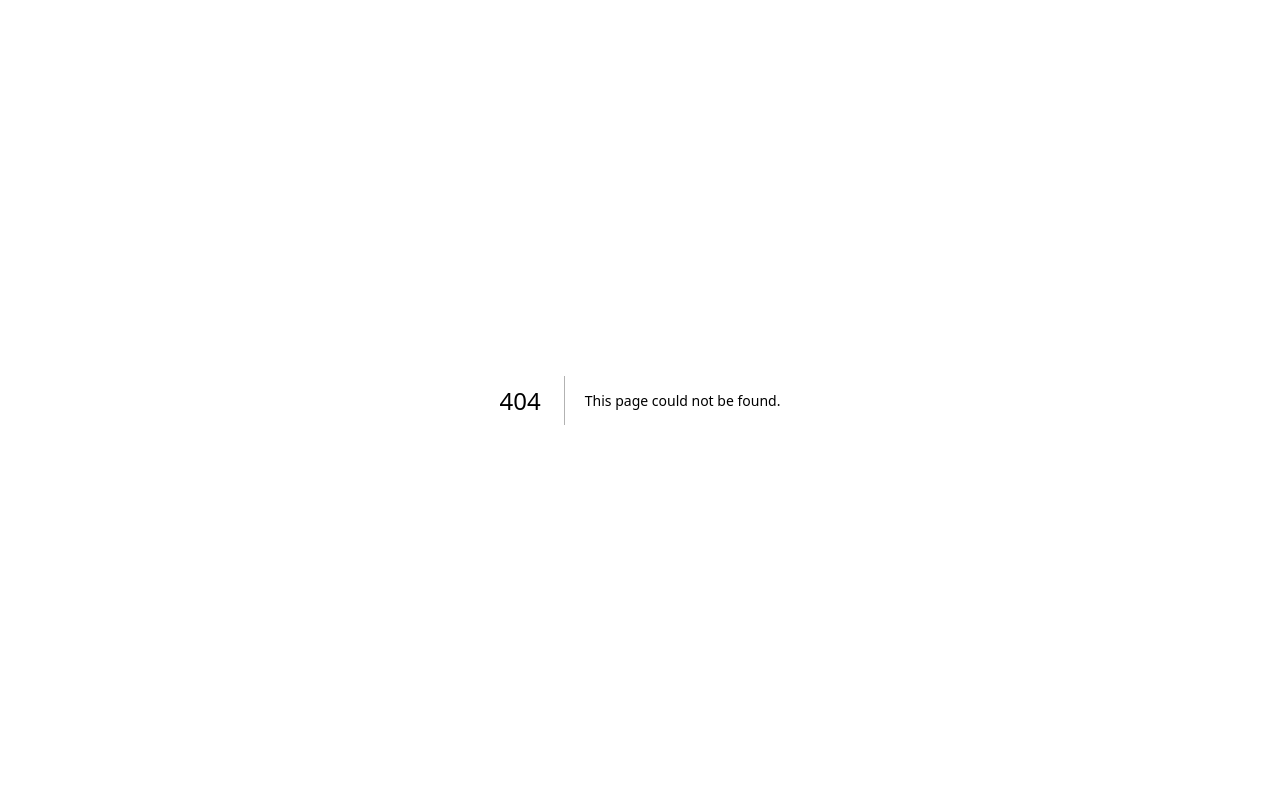
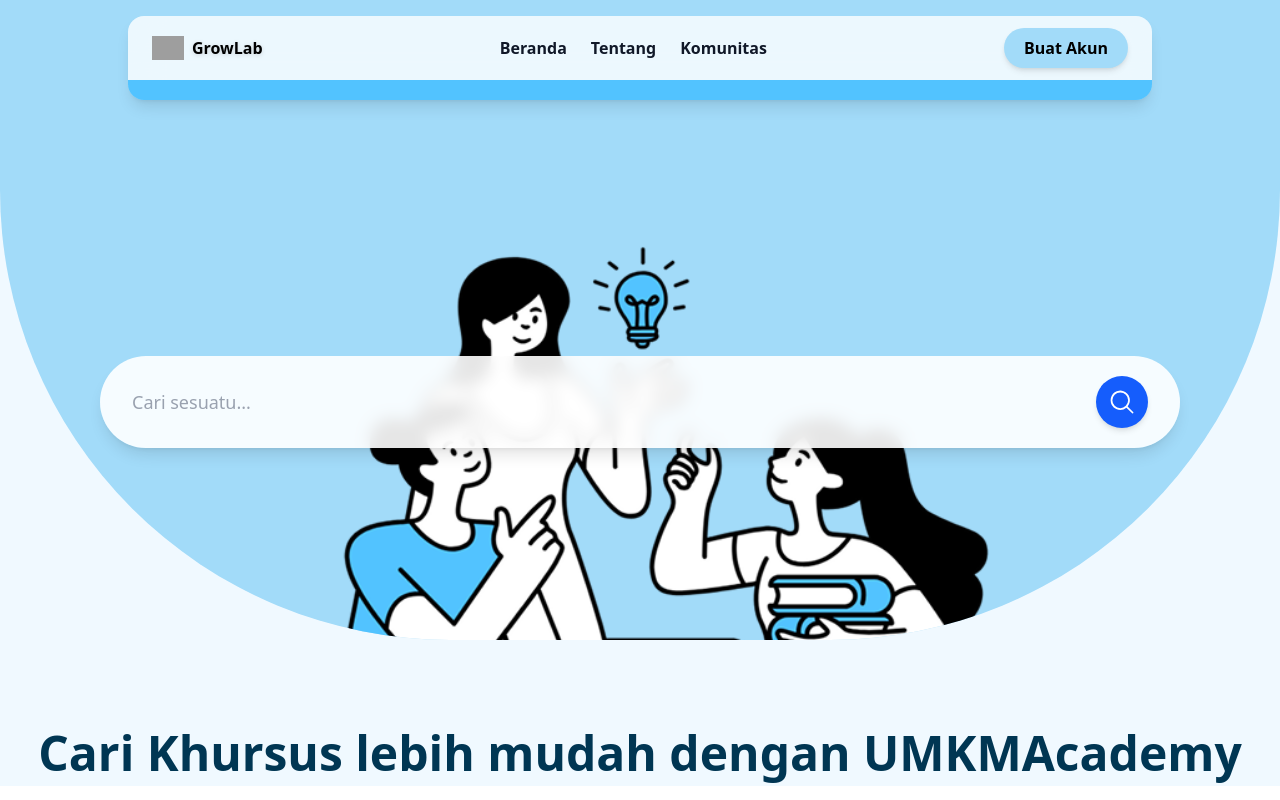
Before and after one commit to reynaldo0/Edunara, a Next.js app: page /siswa/komunitas in a window 1280 px wide. Before the commit this address had no page. Built offline with nearby package versions, Linux system fonts and the light colour scheme; grey boxes are pictures that could not be loaded.

Commit message:
refactor : hero components

```diff
--- a/app/siswa/tentang/Hero.tsx
+++ b/app/components/HeroSiswa.tsx
@@ -1,8 +1,20 @@
 "use client";
 
 import { MagnifyingGlassIcon } from "@heroicons/react/24/solid";
+import { usePathname } from "next/navigation";
 
-export default function Hero() {
+export default function HeroSiswa() {
+    const pathname = usePathname();
+
+    // Tentukan background image berdasarkan path
+    const getBackgroundImage = () => {
+        if (pathname === "/siswa") return "/illustrasi/siswa/beranda/hero.png";
+        if (pathname === "/siswa/komunitas") return "/illustrasi/siswa/komunitas/hero.png";
+        if (pathname === "/siswa/tentang") return "/illustrasi/siswa/tentang/hero.png";
+        // Default image
+        return "/illustrasi/default/hero.png";
+    };
+
     return (
         <main>
             {/* Bagian Hero */}
@@ -14,7 +26,7 @@ export default function Hero() {
                      bg-bottom md:bg-center bg-no-repeat
                      transition-all duration-500"
                     style={{
-                        backgroundImage: "url('/illustrasi/siswa/tentang/hero.png')",
+                        backgroundImage: `url('${getBackgroundImage()}')`,
                     }}
                 >
                     {/* Kolom pencarian */}
@@ -27,7 +39,7 @@ export default function Hero() {
                     >
                         <input
                             type="text"
-                            placeholder="Cari sesuatu... "
+                            placeholder="Cari sesuatu..."
                             className="flex-1 bg-transparent outline-none text-gray-700
                          placeholder-gray-400 text-sm sm:text-base md:text-lg
                          transition-all duration-300 group-hover:text-gray-900"
@@ -46,7 +58,7 @@ export default function Hero() {
 
             {/* Judul */}
             <h1 className="mt-16 md:mt-20 text-center text-lg sm:text-2xl md:text-5xl font-bold text-[#003653] leading-snug px-6">
-                Latar Belakang Pembuatan Website UMKMAcademy
+                Cari Khursus lebih mudah dengan UMKMAcademy
             </h1>
         </main>
     );
--- a/app/siswa/beranda/hero.tsx
+++ /dev/null
@@ -1,53 +0,0 @@
-"use client";
-
-import { MagnifyingGlassIcon } from "@heroicons/react/24/solid";
-
-export default function Hero() {
-  return (
-    <main>
-      {/* Bagian Hero */}
-      <div className="bg-[#A2DBF9] rounded-b-[450px] relative flex flex-col items-center overflow-hidden">
-        {/* Background Hero */}
-        <div
-          className="relative flex flex-col items-center justify-center w-full
-                     min-h-[60vh] md:min-h-[80vh] sm:bg-contain md:bg-cover
-                     bg-bottom md:bg-center bg-no-repeat
-                     transition-all duration-500"
-          style={{
-            backgroundImage: "url('/illustrasi/siswa/beranda/hero.png')",
-          }}
-        >
-          {/* Kolom pencarian */}
-          <div
-            className="absolute bottom-[36%] md:bottom-[30%] flex items-center
-                       bg-white/90 backdrop-blur-sm rounded-full shadow-lg
-                       hover:shadow-xl transition-all duration-300
-                       px-6 py-3 sm:px-7 sm:py-4 md:px-8 md:py-5
-                       w-[90%] sm:w-[85%] max-w-[680px] md:max-w-[1080px] group"
-          >
-            <input
-              type="text"
-              placeholder="Cari sesuatu... "
-              className="flex-1 bg-transparent outline-none text-gray-700
-                         placeholder-gray-400 text-sm sm:text-base md:text-lg
-                         transition-all duration-300 group-hover:text-gray-900"
-            />
-            <button
-              type="button"
-              className="bg-blue-600 hover:bg-blue-700 transition-all duration-300
-                         text-white rounded-full p-2 sm:p-3 flex items-center justify-center
-                         shadow-md hover:scale-105 active:scale-95"
-            >
-              <MagnifyingGlassIcon className="w-5 h-5 sm:w-6 sm:h-6 md:w-7 md:h-7" />
-            </button>
-          </div>
-        </div>
-      </div>
-
-      {/* Judul */}
-      <h1 className="mt-16 md:mt-20 text-center text-lg sm:text-2xl md:text-5xl font-bold text-[#003653] leading-snug px-6">
-        Cari Khursus lebih mudah dengan UMKMAcademy
-      </h1>
-    </main>
-  );
-}
--- /dev/null
+++ b/app/siswa/komunitas/page.tsx
@@ -0,0 +1,10 @@
+import HeroSiswa from "@/app/components/HeroSiswa";
+import NavbarSiswa from "@/app/components/NavbarSiswa";
+export default function SiswaPage() {
+    return (
+        <main className="bg-[#F0F9FF]">
+            <NavbarSiswa />
+            <HeroSiswa />
+        </main>
+    );
+}
--- a/app/siswa/page.tsx
+++ b/app/siswa/page.tsx
@@ -1,6 +1,6 @@
 
+import HeroSiswa from "../components/HeroSiswa";
 import NavbarSiswa from "../components/NavbarSiswa";
-import Hero from "./beranda/hero";
 import Kategori from "./beranda/Kategori";
 import Lokasi from "./beranda/lokasi";
 import Peta from "./beranda/peta";
@@ -10,7 +10,7 @@ export default function SiswaPage() {
     return (
         <main className="bg-[#F0F9FF]">
             <NavbarSiswa />
-            <Hero />
+            <HeroSiswa />
             <Lokasi />
             <Peta />
             <Kategori />
--- a/app/siswa/tentang/page.tsx
+++ b/app/siswa/tentang/page.tsx
@@ -1,16 +1,16 @@
 import NavbarSiswa from "@/app/components/NavbarSiswa";
-import Hero from "./Hero";
 import VisiMisi from "./VisiMisi";
 import TeamNutriverse from "./Team";
 import Values from "./Values";
+import HeroSiswa from "@/app/components/HeroSiswa";
 
 export default function SiswaPage() {
     return (
         <main className="bg-[#F0F9FF]">
             <NavbarSiswa />
-            <Hero />
+            <HeroSiswa />
             <VisiMisi />
-            <Values/>
+            <Values />
             <TeamNutriverse />
         </main>
     );
```
Also changed, not shown: public/illustrasi/siswa/komunitas/hero.png (added).
